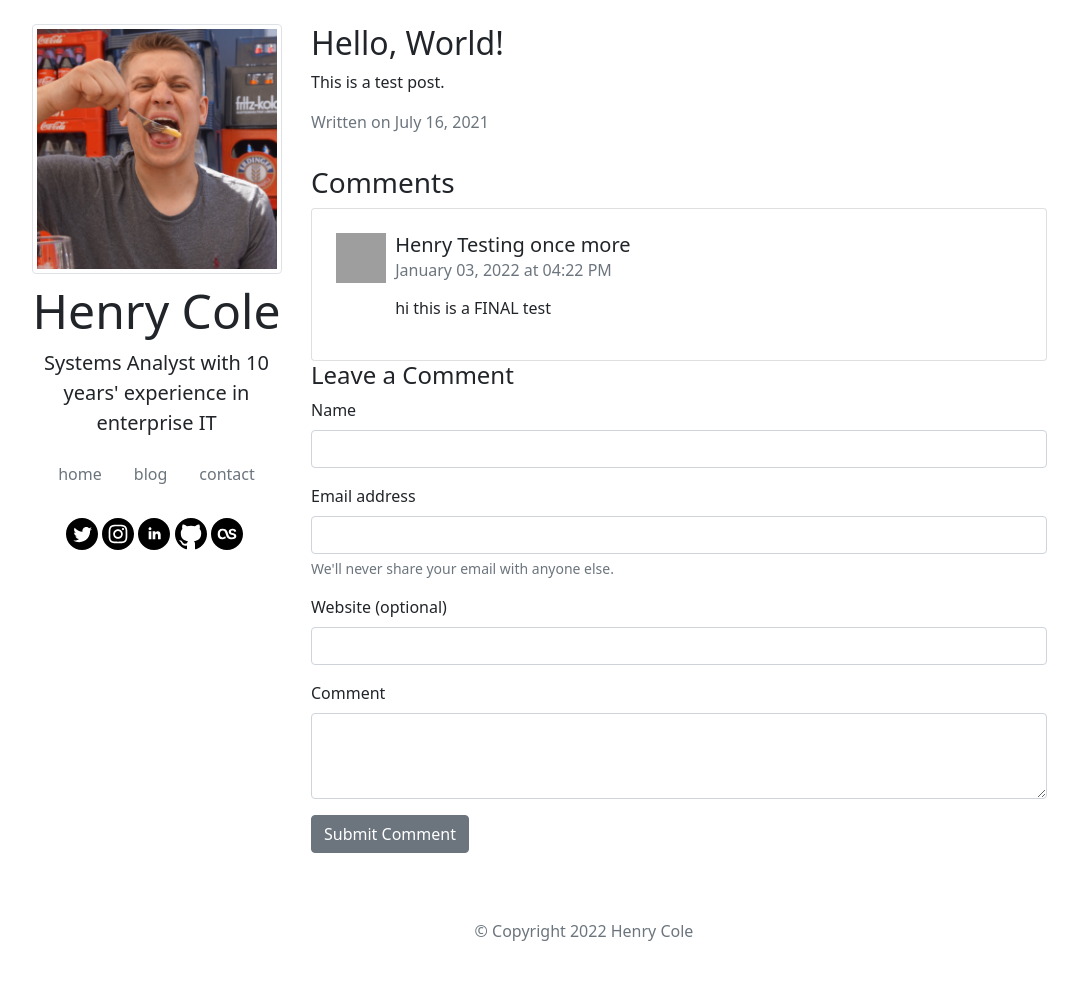
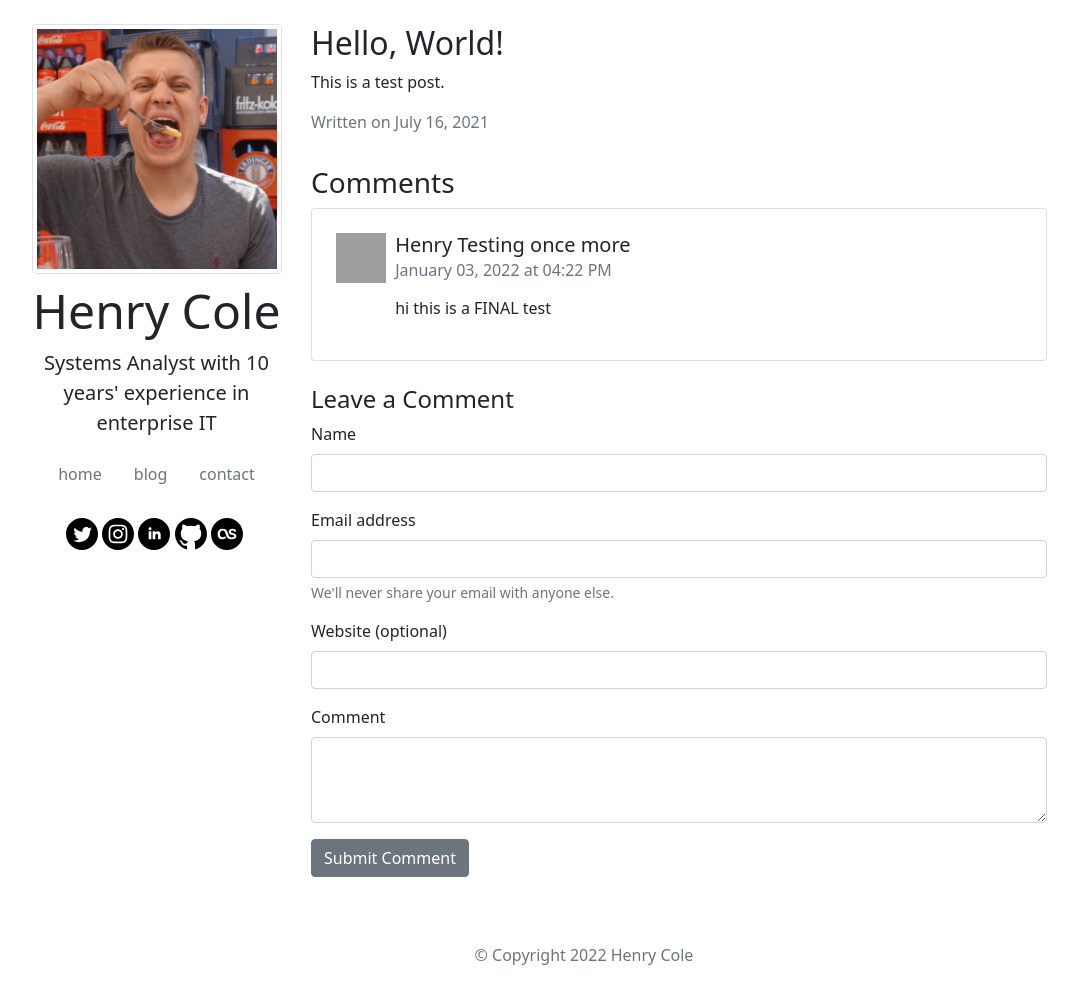
Before and after one commit to hcuk94/henry-personal-website, a Jekyll site: the page built from _posts/2021-07-16-Hello-World.md, in a window 1280 px wide and 983 px high. Shown: the whole window, without its empty margins (56-1134 px from the left). Built offline with Jekyll 4.4.1, drawn with Linux system fonts in a browser that asks for light colours; grey boxes are pictures that could not be loaded.

Commit message:
more styling fixes for comments

```diff
--- a/_includes/post_comments.html
+++ b/_includes/post_comments.html
@@ -1,7 +1,7 @@
   <section class="post__comments">
       {% if site.data.comments[page.slug] %}
         <!-- Start static comments -->
-        <div id="comments" class="js-comments">
+        <div id="comments" class="js-comments mb-4">
           <h3 class="tile__header">Comments</h3>
           {% assign comments = site.data.comments[page.slug] | sort %}
           {% for comment in comments %}
```
